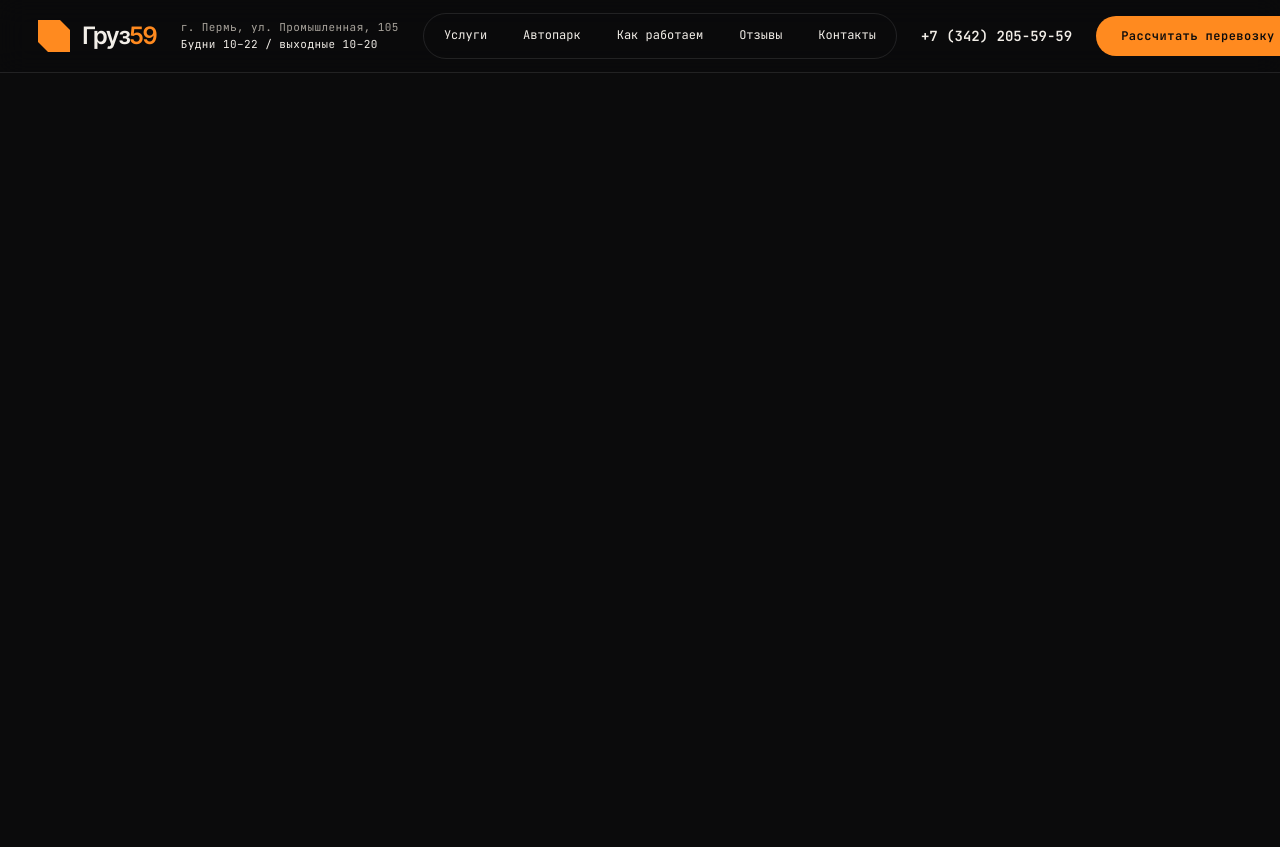
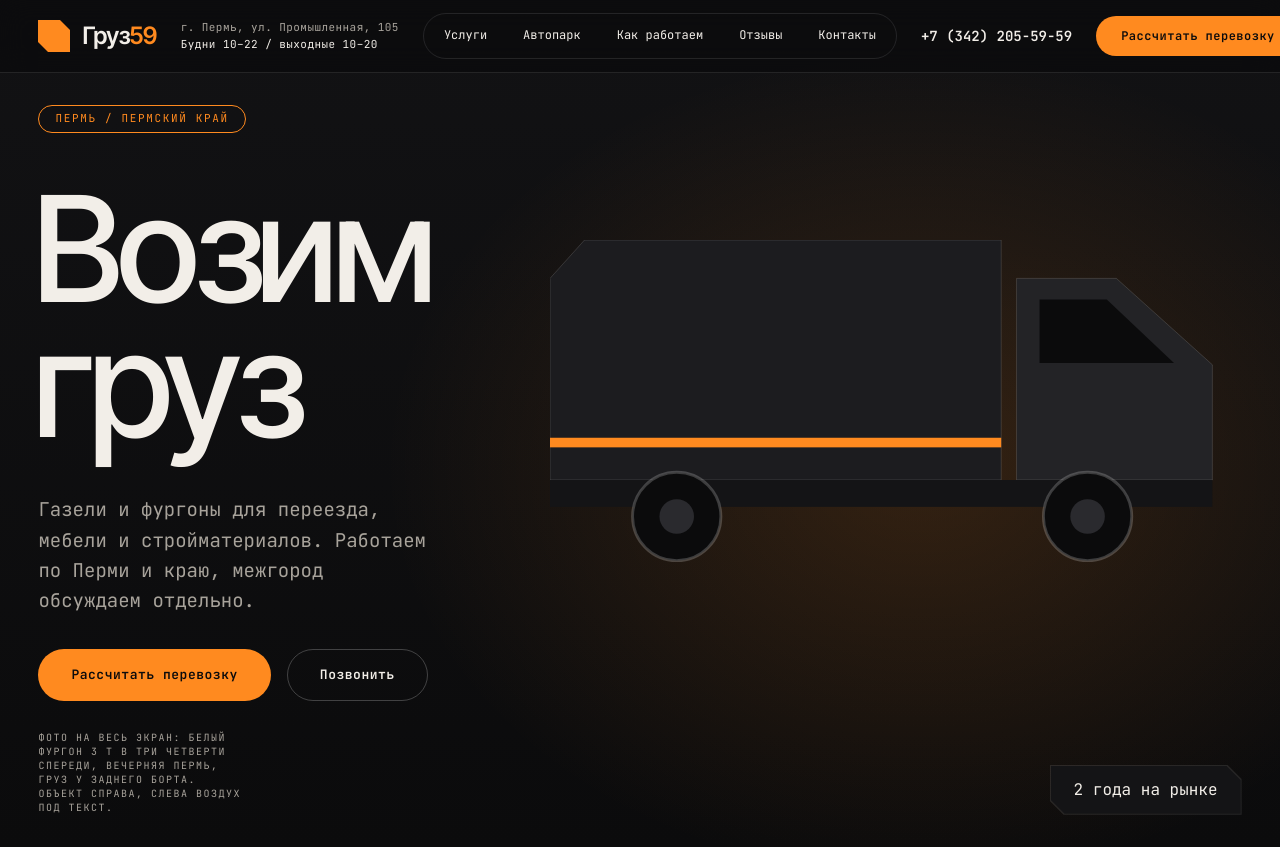
Before and after one commit to zab1yak/gruzoperevozki-landing, a website built with Vite: page index.html in a window 1280 px wide. Before the commit the page ends 800 px from the top, so only its background shows below. Built offline with nearby package versions, Linux system fonts and the light colour scheme.

Commit message:
feat: hero section
Полноэкранный кадр-плейсхолдер, заголовок поверх без затемняющей плашки
в левой колонке 0.39 экрана, подзаголовок, кнопки расчёта и звонка.

Co-Authored-By: Claude Sonnet 5.5 <noreply@anthropic.com>

```diff
--- /dev/null
+++ b/src/components/hero.ts
@@ -0,0 +1,50 @@
+import { company, cta, hero } from '../content';
+import { button, plate, tag } from './ui';
+
+/** Заглушка объекта: схематичный фургон. Замените фото целиком, когда будет настоящий кадр. */
+const truck = `
+  <svg class="hero__truck" viewBox="0 0 720 340" aria-hidden="true">
+    <path d="M0 40 L36 0 H470 V250 H0 Z" fill="#1c1c1f" stroke="rgb(255 255 255 / 0.14)"/>
+    <path d="M486 40 H590 L690 130 V250 H486 Z" fill="#232326" stroke="rgb(255 255 255 / 0.14)"/>
+    <path d="M510 62 H580 L650 128 H510 Z" fill="#0b0b0c"/>
+    <rect x="0" y="206" width="470" height="10" fill="#ff8a1f"/>
+    <rect x="0" y="250" width="690" height="28" fill="#141416"/>
+    <g fill="#0b0b0c" stroke="rgb(255 255 255 / 0.2)" stroke-width="3">
+      <circle cx="132" cy="288" r="46"/>
+      <circle cx="560" cy="288" r="46"/>
+    </g>
+    <g fill="#2a2a2e">
+      <circle cx="132" cy="288" r="18"/>
+      <circle cx="560" cy="288" r="18"/>
+    </g>
+  </svg>`;
+
+export function renderHero(): string {
+  return `
+    <section class="hero" id="top" aria-labelledby="hero-title">
+      <div class="hero__photo" role="img" aria-label="${hero.imageCaption}">
+        ${truck}
+      </div>
+
+      <div class="container hero__inner">
+        <div class="hero__col">
+          <div class="hero__top">
+            ${tag('Пермь / Пермский край', true)}
+          </div>
+          <div class="hero__main">
+            <h1 id="hero-title">${hero.title.join('<br />')}</h1>
+            <p class="lead hero__sub">${hero.subtitle}</p>
+            <div class="hero__actions">
+              ${button({ label: cta.quote, href: '#quote' })}
+              ${button({ label: cta.call, href: company.phoneHref, variant: 'ghost' })}
+            </div>
+          </div>
+        </div>
+
+        <div class="hero__corner">
+          <p class="label hero__caption">${hero.imageCaption}</p>
+          ${plate(`${company.yearsOnMarket} года на рынке`)}
+        </div>
+      </div>
+    </section>`;
+}
--- a/src/main.ts
+++ b/src/main.ts
@@ -2,11 +2,14 @@ import '@fontsource-variable/inter-tight/wght.css';
 import '@fontsource-variable/jetbrains-mono/wght.css';
 import './style.css';
 import { renderHeader, initHeader } from './components/header';
+import { renderHero } from './components/hero';
 
 const app = document.querySelector<HTMLDivElement>('#app');
 if (app) {
   app.innerHTML = `
     ${renderHeader()}
-    <main id="top"></main>`;
+    <main>
+      ${renderHero()}
+    </main>`;
   initHeader();
 }
--- a/src/style.css
+++ b/src/style.css
@@ -3,3 +3,4 @@
 @import './styles/base.css';
 @import './styles/components.css';
 @import './styles/header.css';
+@import './styles/hero.css';
--- /dev/null
+++ b/src/styles/hero.css
@@ -0,0 +1,105 @@
+.hero {
+  position: relative;
+  display: grid;
+  min-height: max(100svh, 980px);
+  padding-top: 72px;
+  overflow: hidden;
+}
+
+/* Полноэкранный кадр. Затемняющей плашки под текстом нет: объект стоит справа, слева воздух */
+.hero__photo {
+  position: absolute;
+  inset: 0;
+  display: grid;
+  place-items: end center;
+  background:
+    radial-gradient(60% 70% at 72% 55%, rgb(255 138 31 / 0.16), transparent 70%),
+    linear-gradient(180deg, #121214 0%, var(--color-bg) 100%);
+}
+
+.hero__truck {
+  width: min(100%, 560px);
+  margin-bottom: 200px;
+  padding-inline: var(--gutter);
+}
+
+.hero__inner {
+  position: relative;
+  display: grid;
+  grid-template-columns: minmax(0, 1fr);
+  grid-template-rows: 1fr auto;
+  gap: var(--gap-hero);
+  padding-block: var(--space-6);
+}
+
+.hero__col {
+  display: flex;
+  flex-direction: column;
+  gap: var(--space-7);
+  min-width: 0;
+}
+
+.hero__main {
+  display: grid;
+  gap: var(--space-6);
+  justify-items: start;
+}
+
+.hero__main h1 {
+  margin-left: -0.04em;
+  padding-bottom: 0.08em;
+}
+
+.hero__sub {
+  max-width: 34ch;
+}
+
+.hero__actions {
+  display: flex;
+  flex-wrap: wrap;
+  gap: var(--space-4);
+}
+
+.hero__corner {
+  display: flex;
+  flex-wrap: wrap;
+  align-items: flex-end;
+  justify-content: space-between;
+  gap: var(--space-4);
+}
+
+.hero__caption {
+  max-width: 36ch;
+  font-size: 0.625rem;
+}
+
+@media (min-width: 769px) {
+  .hero {
+    min-height: 100svh;
+  }
+
+  .hero__photo {
+    place-items: center end;
+  }
+
+  .hero__truck {
+    width: min(46vw, 920px);
+    margin: 0 var(--gutter) 40px 0;
+    padding: 0;
+  }
+
+  .hero__col {
+    justify-content: space-between;
+    max-width: 45vw;
+  }
+}
+
+@media (min-width: 1025px) {
+  .hero__truck {
+    width: min(54vw, 920px);
+  }
+
+  .hero__col {
+    max-width: 39vw;
+  }
+}
```
